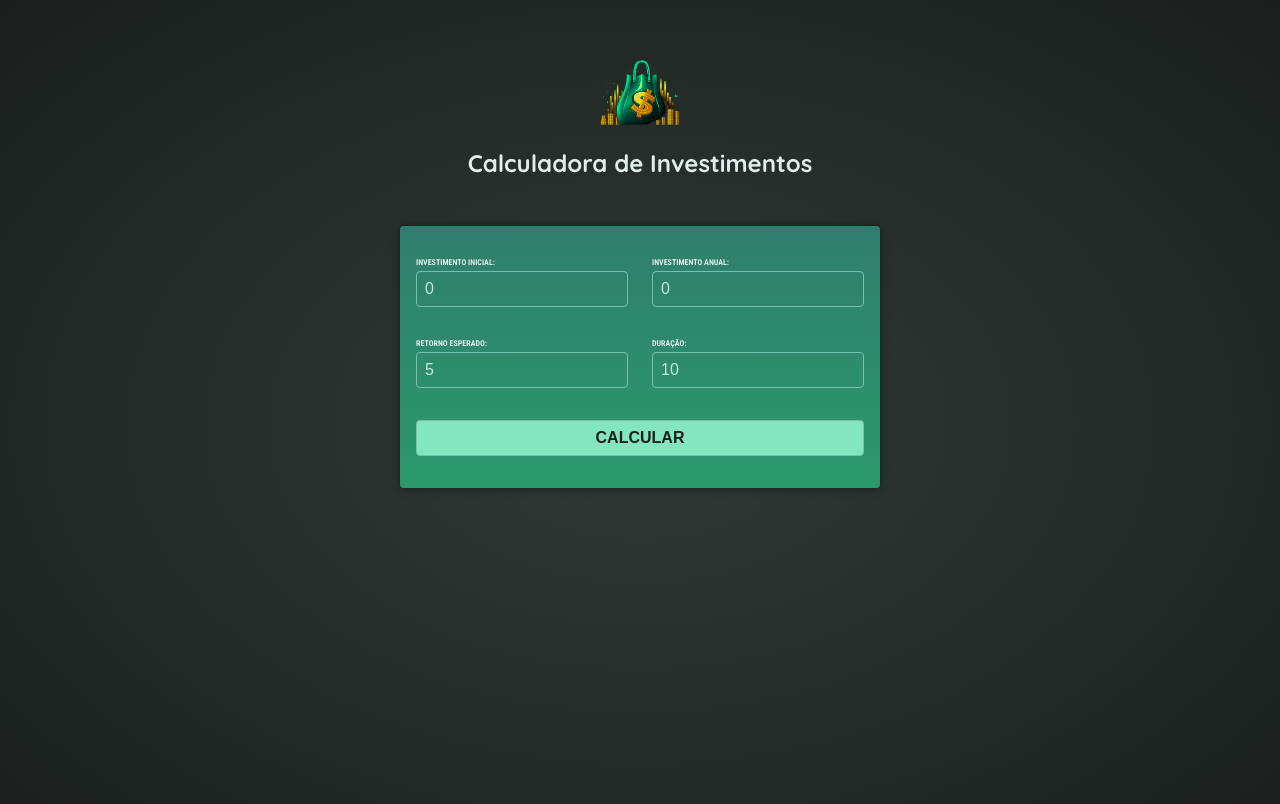
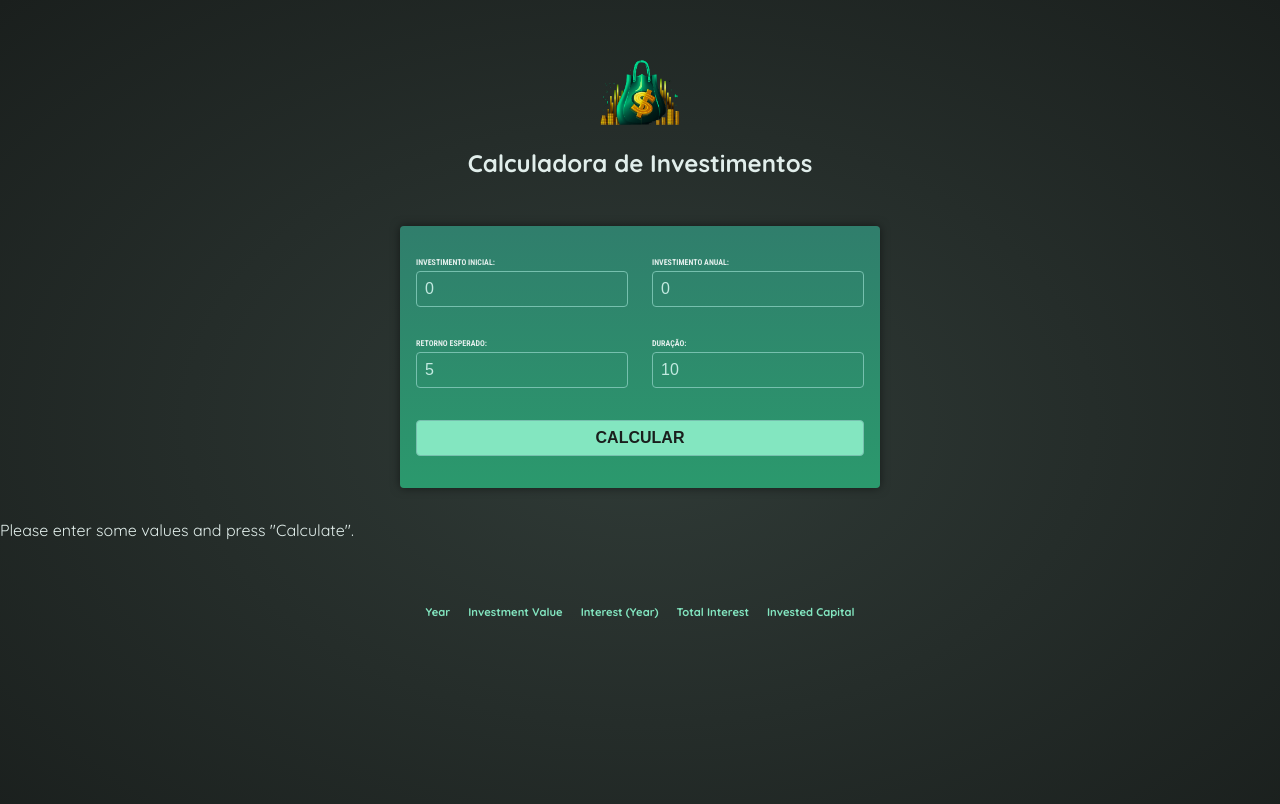
Before and after one commit to 0064558/angular-investment-calculator, an Angular app: page / in a window 1280 px wide. Shown: the top 804 px of the page. Built offline with nearby package versions, Linux system fonts and the light colour scheme.

Commit message:
feat: add investment results component and integrate with calculation logic

```diff
--- a/src/app/app.component.html
+++ b/src/app/app.component.html
@@ -1,2 +1,3 @@
 <app-header></app-header>
 <app-user-input (calculate)="onCalculateInvestmentResults($event)"/>
+<app-investment-results [results]="resultsData" ></app-investment-results>
--- a/src/app/app.component.ts
+++ b/src/app/app.component.ts
@@ -2,16 +2,27 @@
 import { HeaderComponent } from "./header/header.component";
 import { UserInputComponent } from "./user-input/user-input.component";
 import { type InvestmentInput } from "./investment-input.model";
+import { InvestmentResultsComponent } from "./investment-results/investment-results.component";
 
 @Component({
   selector: 'app-root',
   standalone: true,
   templateUrl: './app.component.html',
-  imports: [HeaderComponent, UserInputComponent],
+  imports: [HeaderComponent, UserInputComponent, InvestmentResultsComponent],
 })
 export class AppComponent {
-  onCalculateInvestmentResults(data : InvestmentInput) {
-      const {initialInvestment, annualInvestment, expectedReturn, duration} = data;
+
+  resultsData?: {
+    year: number,
+    interest: number,
+    valueEndOfYear: number,
+    annualInvestment: number,
+    totalInterest: number,
+    totalAmountInvested: number,
+  }[];
+
+  onCalculateInvestmentResults(data: InvestmentInput) {
+    const { initialInvestment, annualInvestment, expectedReturn, duration } = data;
     const annualData = [];
     let investmentValue = initialInvestment;
 
@@ -31,6 +42,6 @@
       });
     }
 
-        console.log(annualData);
+    this.resultsData = annualData;
   }
 }
--- /dev/null
+++ b/src/app/investment-results/investment-results.component.css
@@ -0,0 +1,19 @@
+table {
+  max-width: 50rem;
+  margin: 2rem auto;
+  padding: 1rem;
+  table-layout: fixed;
+  border-spacing: 1rem;
+  text-align: right;
+}
+
+table thead {
+  font-size: 0.7rem;
+  color: #83e6c0;
+}
+
+table tbody {
+  font-family: "Roboto Condensed", sans-serif;
+  font-size: 0.85rem;
+  color: #c2e9e0;
+}
--- /dev/null
+++ b/src/app/investment-results/investment-results.component.html
@@ -0,0 +1,16 @@
+<p>Please enter some values and press "Calculate".</p>
+
+<table>
+  <thead>
+    <tr>
+      <th>Year</th>
+      <th>Investment Value</th>
+      <th>Interest (Year)</th>
+      <th>Total Interest</th>
+      <th>Invested Capital</th>
+    </tr>
+  </thead>
+  <tbody>
+
+  </tbody>
+</table>
```
Also changed, not shown: src/app/investment-results/investment-results.component.ts (added, +19 -0 lines). Lines whose indentation alone changed are shown as unchanged.
